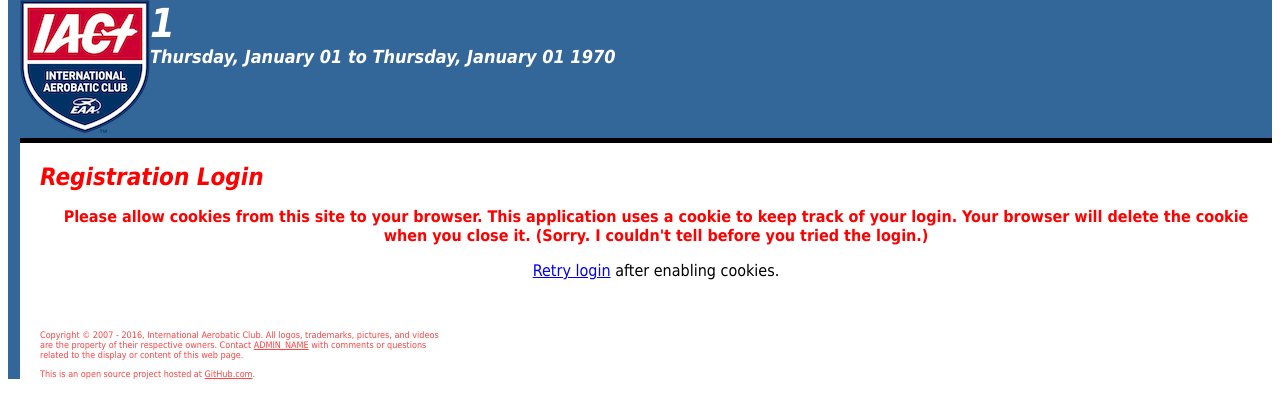
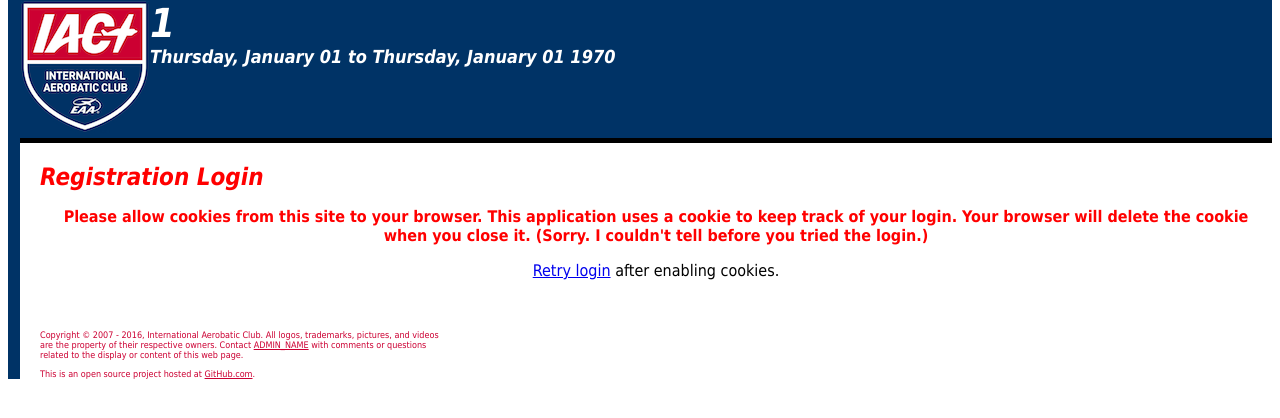
Before and after one commit to International-Aerobatic-Club/acrs, a PHP site: page /acrs/index.php in a window 1280 px wide. Shown: the top 418 px of the page. Run offline with PHP 8.4, Linux system fonts and the light colour scheme; the visitor is signed in with stand-in values (Sample User, id 1); a stand-in replaces the project's code that opens the database connection; some libraries are stand-ins or nearby versions.

Commit message:
use IAC standard colors

```diff
--- a/acrs/iacRegistrationStyle.css
+++ b/acrs/iacRegistrationStyle.css
@@ -2,7 +2,7 @@
      margin-top:0px;
      font-family:Tahoma;color:black;
      border-left-width:12px;
-     border-left-color:#336699;
+     border-left-color:#036;
      border-left-style:solid;
   }
   table.layout {
@@ -12,14 +12,14 @@
   }
   table.layout td { border:0 }
   tr.headline {
-    background-color:#336699;
+    background-color:#036;
     border-bottom-width:5px;
     border-bottom-style:solid;
     border-bottom-color:black;
     vertical-align:top;
   }
   td.sideline {
-     background-color:#336699;
+     background-color:#036;
      width:130px
   }
   .content {
@@ -28,11 +28,11 @@
   }
   div.footer {
      padding-left:20px;
-  	 width:400px;
+     width:400px;
      margin-top:50px;
      font-weight:lighter;
      font-size:xx-small;
-     color:#FF4444;
+     color:#C03;
   }
   h1 {
      font-style:italic; font-weight:bold; text-align:left;
@@ -57,7 +57,7 @@
      margin-top:20px; margin-bottom:20px;
   }
   a.footer {
-     font-weight:lighter; font-size:xx-small; color:#FF4444;
+     font-weight:lighter; font-size:xx-small; color:#C03;
   }
   dt {
      font-weight:bold;
@@ -80,7 +80,7 @@
   }
   td.reportHead {
      font-family:monospace;
-  	 font-weight:bold;
+     font-weight:bold;
   }
   h4.reportHead {
      padding-top:10px;
```
